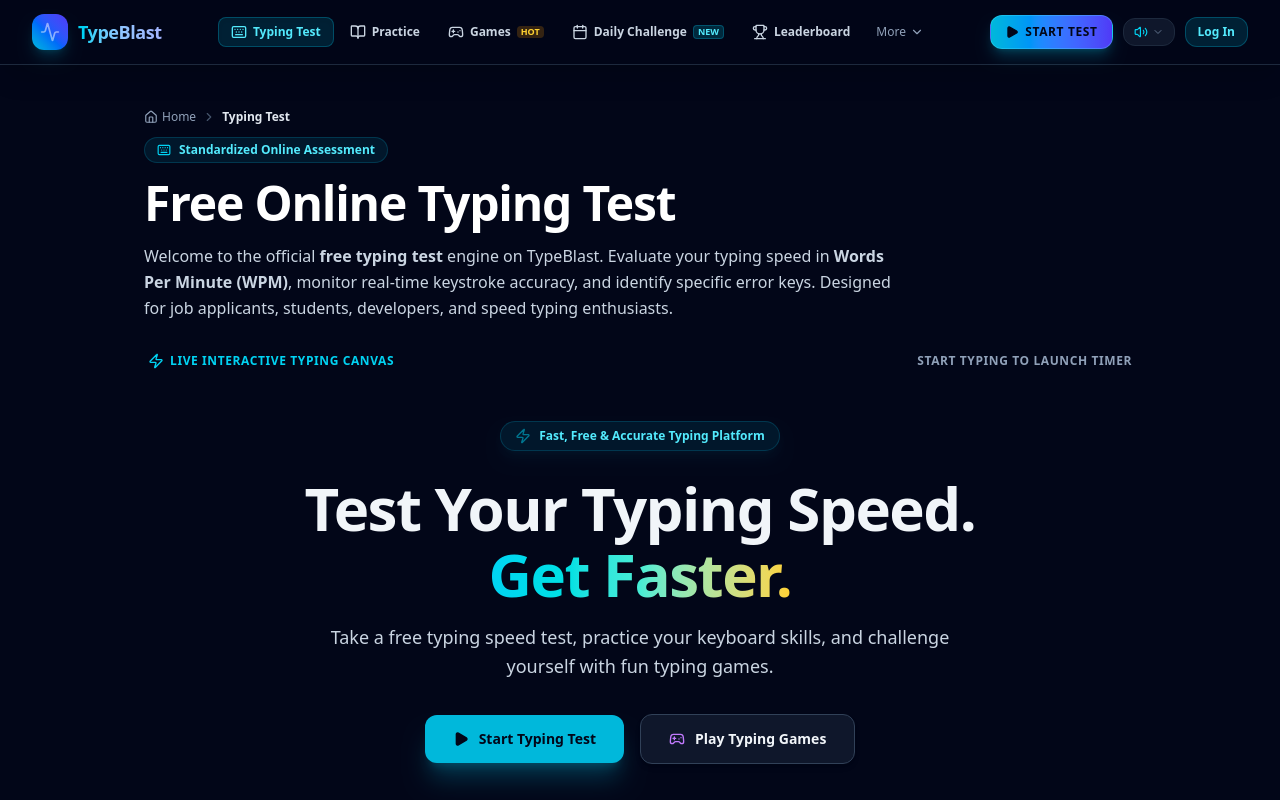
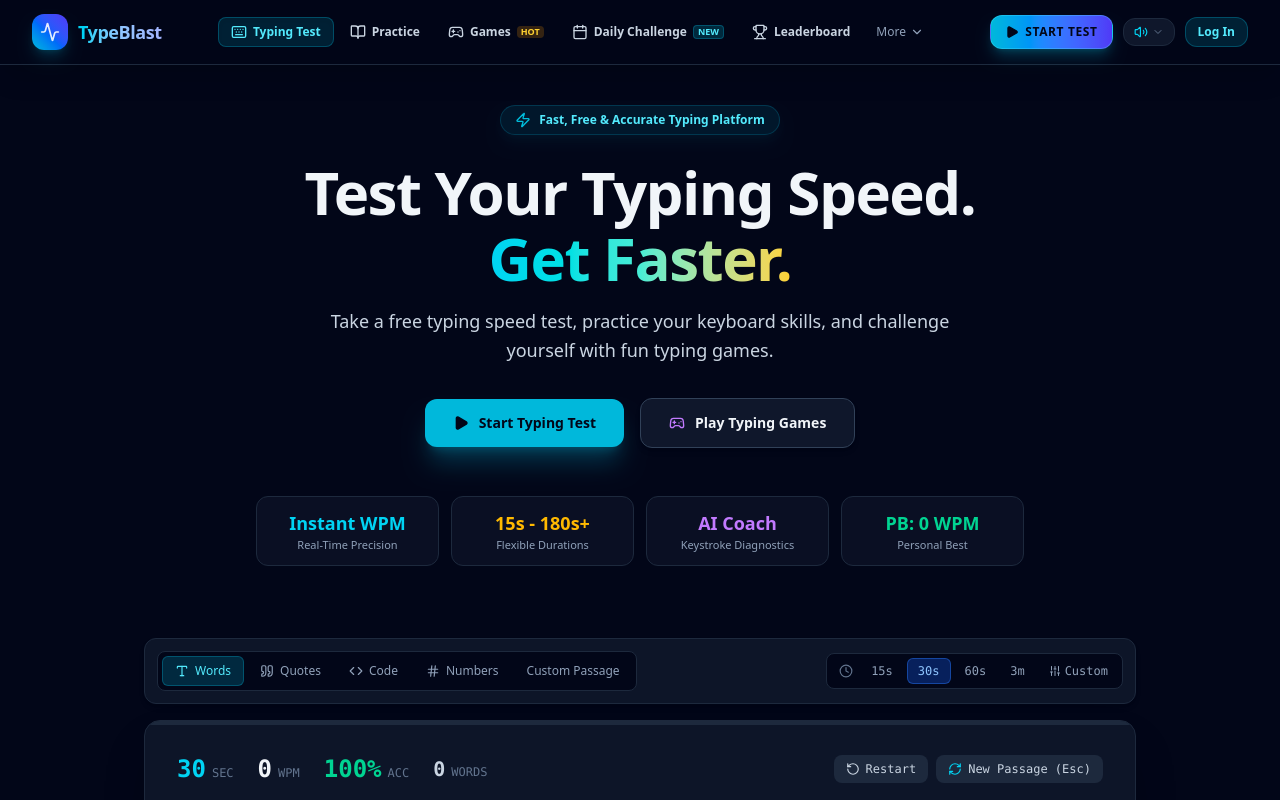
Before and after one commit to rankiwis/TypeBlast, a React (Vite) app: page / in a window 1280 px wide. Shown: the top 800 px of the page. Built offline with nearby package versions, Linux system fonts and the light colour scheme.

Commit message:
refactor: streamline TypingTestPage layout
Remove redundant breadcrumbs and header elements from the TypingTestPage to simplify the UI and standardize the component structure.

```diff
--- a/src/App.tsx
+++ b/src/App.tsx
@@ -240,10 +240,9 @@ function MainAppContent() {
         {!isKnownPath && (
           <>
             {activeTab === "test" && (
-              <TypingTestPage
+              <TypingTestView
                 onTestComplete={handleTestComplete}
                 setActiveTab={setActiveTab}
-                onNavigatePath={navigateToPath}
               />
             )}
             {activeTab === "games" && <GamesHubView />}
--- a/src/components/SEO/SeoPages/TypingTestPage.tsx
+++ b/src/components/SEO/SeoPages/TypingTestPage.tsx
@@ -1,9 +1,9 @@
 import React from "react";
-import { Keyboard, CheckCircle2, ShieldCheck, Clock, Zap, BarChart2 } from "lucide-react";
+import { CheckCircle2, ShieldCheck, Clock, BarChart2 } from "lucide-react";
 import { SeoHead } from "../SeoHead";
 import { InternalLinksNav } from "../InternalLinksNav";
 import { FaqSection } from "../FaqSection";
-import { Breadcrumbs, generateBreadcrumbSchema } from "../Breadcrumbs";
+import { generateBreadcrumbSchema } from "../Breadcrumbs";
 import { TypingTestView } from "../../TypingTest/TypingTestView";
 import { TypingStats, TabType } from "../../../types";
 
@@ -91,7 +91,7 @@ export const TypingTestPage: React.FC<TypingTestPageProps> = ({
   ];
 
   return (
-    <div className="max-w-5xl mx-auto px-4 py-8 space-y-8">
+    <div className="max-w-5xl mx-auto px-4 py-6 space-y-8">
       <SeoHead
         title={pageTitle}
         description={metaDescription}
@@ -99,35 +99,8 @@ export const TypingTestPage: React.FC<TypingTestPageProps> = ({
         structuredData={structuredData}
       />
 
-      {/* Breadcrumbs */}
-      <Breadcrumbs items={breadcrumbs} onNavigate={onNavigatePath} />
-
-      {/* Hero / Intro Header */}
-      <header className="space-y-4 text-center sm:text-left">
-        <div className="inline-flex items-center gap-2 px-3 py-1 rounded-full bg-cyan-500/10 border border-cyan-500/20 text-cyan-300 text-xs font-bold">
-          <Keyboard className="w-3.5 h-3.5 text-cyan-400" />
-          <span>Standardized Online Assessment</span>
-        </div>
-
-        <h1 className="text-3xl sm:text-4xl lg:text-5xl font-black text-white tracking-tight">
-          Free Online Typing Test
-        </h1>
-
-        <p className="text-sm sm:text-base text-slate-300 leading-relaxed max-w-3xl">
-          Welcome to the official <strong>free typing test</strong> engine on TypeBlast. Evaluate your typing speed in <strong>Words Per Minute (WPM)</strong>, monitor real-time keystroke accuracy, and identify specific error keys. Designed for job applicants, students, developers, and speed typing enthusiasts.
-        </p>
-      </header>
-
       {/* Embedded Interactive Typing Test Tool */}
-      <div className="space-y-3">
-        <div className="flex items-center justify-between text-xs font-bold text-slate-400 uppercase tracking-wider px-1">
-          <span className="flex items-center gap-1.5 text-cyan-400">
-            <Zap className="w-4 h-4" /> Live Interactive Typing Canvas
-          </span>
-          <span>Start typing to launch timer</span>
-        </div>
-        <TypingTestView onTestComplete={onTestComplete} setActiveTab={setActiveTab} />
-      </div>
+      <TypingTestView onTestComplete={onTestComplete} setActiveTab={setActiveTab} />
 
       {/* Helpful Educational H2 Sections */}
       <article className="space-y-8 text-slate-300 text-sm sm:text-base leading-relaxed border-t border-slate-800/80 pt-10">
```
